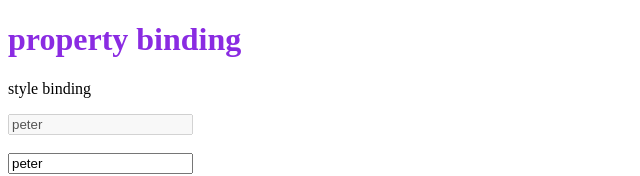
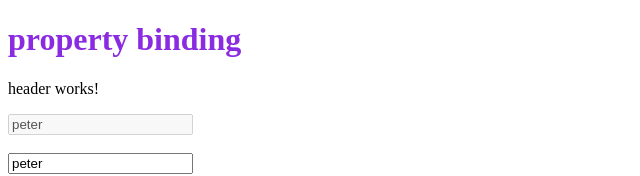
Before and after one commit to Datta0509/ng_style, an Angular app: page / in a window 1280 px wide. Shown: the top 176 px of the page, without its empty margins (0-640 px from the left). Built offline with nearby package versions, Linux system fonts and the light colour scheme.

Commit message:
header component added

```diff
--- a/src/app/app.component.html
+++ b/src/app/app.component.html
@@ -4,7 +4,8 @@
 <!-- <app-switch-case></app-switch-case> -->
 <!-- <app-loop></app-loop> -->
 <!-- <app-nested-loop></app-nested-loop> -->
-<app-style-binding></app-style-binding>
+<!-- <app-style-binding></app-style-binding> -->
+<app-header></app-header>
 <!-- below line is example of interpolation -->
 <input type="text" name="username" value="{{name}}"  disabled='{{disabled}}' />
 <!-- interpolation only accepts string or numerical value , it doesn't accept boolean value -->
--- a/src/app/app.module.ts
+++ b/src/app/app.module.ts
@@ -10,6 +10,7 @@ import { SwitchCaseComponent } from './switch-case/switch-case.component';
 import { LoopComponent } from './loop/loop.component';
 import { NestedLoopComponent } from './nested-loop/nested-loop.component';
 import { StyleBindingComponent } from './style-binding/style-binding.component';
+import { HeaderComponent } from './header/header.component';
 
 
 @NgModule({
@@ -21,7 +22,8 @@ import { StyleBindingComponent } from './style-binding/style-binding.component';
     SwitchCaseComponent,
     LoopComponent,
     NestedLoopComponent,
-    StyleBindingComponent
+    StyleBindingComponent,
+    HeaderComponent
 
   ],
   imports: [
--- /dev/null
+++ b/src/app/header/header.component.html
@@ -0,0 +1 @@
+<p>header works!</p>
--- a/src/app/style-binding/style-binding.component.html
+++ b/src/app/style-binding/style-binding.component.html
@@ -1 +1,2 @@
-<p>{{title}}</p>
+<p [style.color]="color"  [style.backgroundColor]="bgColor" >{{title}}</p>
+<button (click)="updatecolor()"  >Update color</button>
--- a/src/app/style-binding/style-binding.component.ts
+++ b/src/app/style-binding/style-binding.component.ts
@@ -6,5 +6,13 @@ import { Component } from '@angular/core';
   styleUrls: ['./style-binding.component.css']
 })
 export class StyleBindingComponent {
-  title='style binding'
+  title='style binding';
+  color='red';
+  bgColor='green';
+
+
+  updatecolor(){
+    this.color = 'blue'
+    this.bgColor='orange'
+  }
 }
```
Also changed, not shown: src/app/header/header.component.ts (added, +10 -0 lines), src/app/header/header.component.css (added), 1 other file (tests, documents, lock files or other folders).
